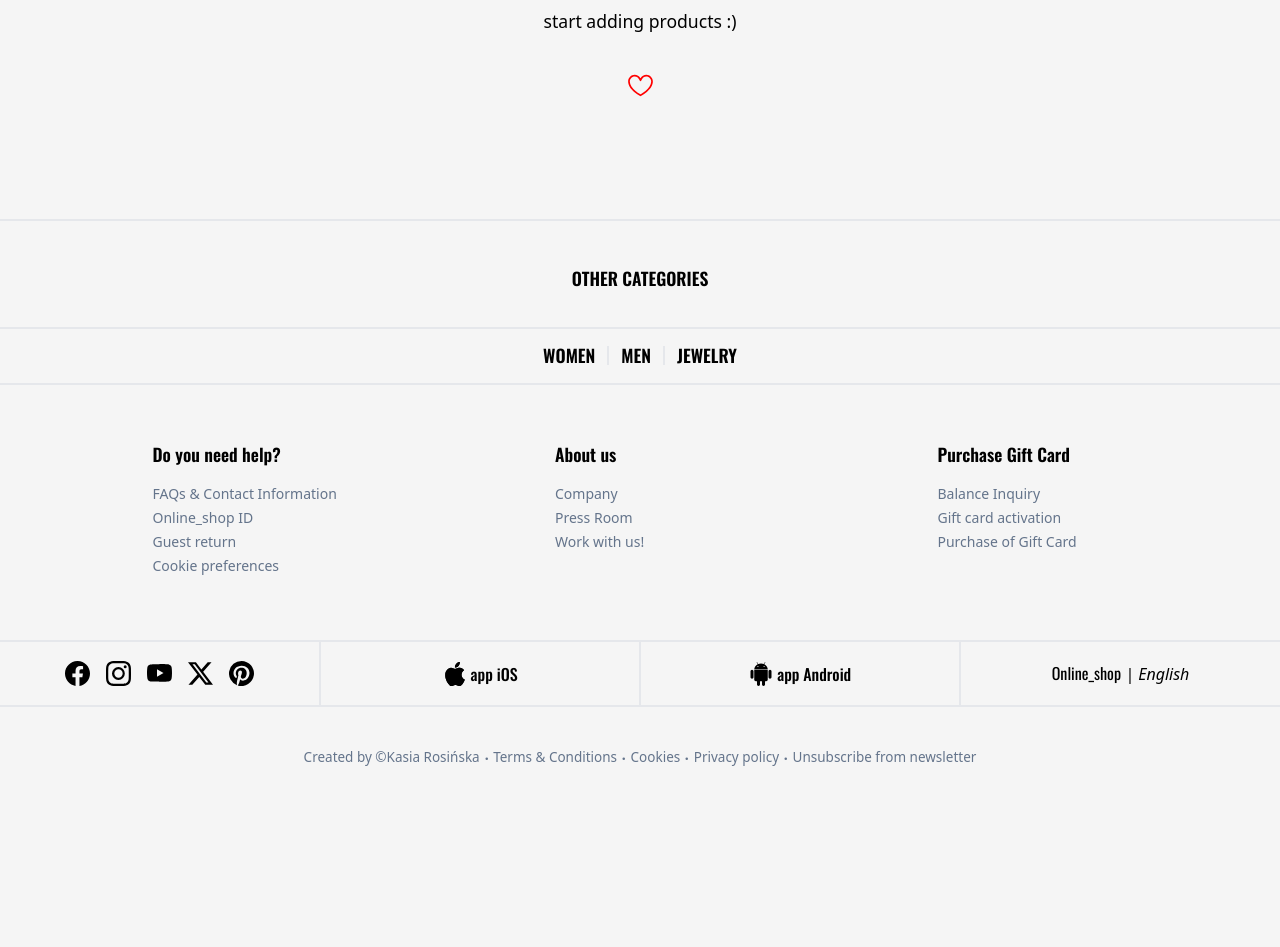
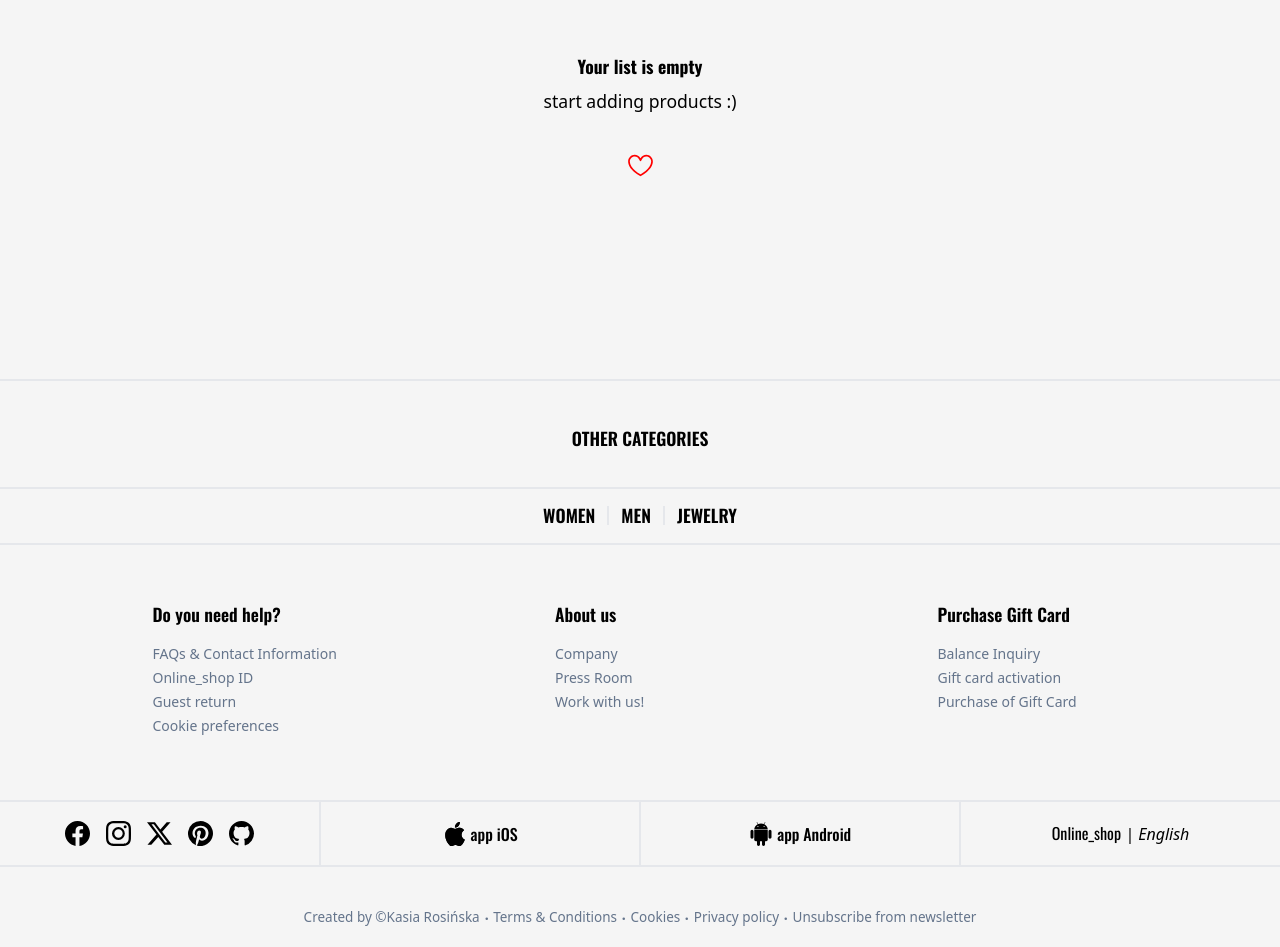
Before and after one commit to wanghaisheng/a-Online_shop-hub, a React (Vite) app: page /favorite in a window 1280 px wide. Shown: the part 183-1130 px from the top of the page. Before the commit the page ends 970 px from the top, so only its background shows below. Built offline with nearby package versions, Linux system fonts and the light colour scheme.

Commit message:
adding SocialIcons component

```diff
--- a/src/components/Footer/Footer.tsx
+++ b/src/components/Footer/Footer.tsx
@@ -1,21 +1,11 @@
 import {
   BsAndroid2,
   BsApple,
-  BsFacebook,
-  BsInstagram,
-  BsTwitterX,
-  BsYoutube,
-  BsPinterest,
   BsDot,
 } from "react-icons/bs";
 import { Link } from "react-router-dom";
 import ExpandableContainer from "./ExpandableContainer";
-
-
-
-//import { BsGithub } from "react-icons/bs";
-{/* <BsGithub />; */}
-
+import SocialIcons from "../ui/SocialIcons/SocialIcons";
 
 
 function Footer() {
@@ -124,26 +114,7 @@ function Footer() {
 
       <section className="flex w-dvw flex-wrap justify-evenly border-b-[2px] border-t-[2px] p-8 sm:h-[67px] sm:flex-nowrap sm:p-0">
         <article className="container mx-auto flex h-full items-center justify-center">
-          <BsFacebook
-            size={23}
-            className="mr-4  h-[25px] w-[25px] cursor-pointer hover:fill-sky-500"
-          />
-          <BsInstagram
-            size={23}
-            className="mr-4 h-[25px] w-[25px] cursor-pointer hover:fill-pink-400"
-          />
-          <BsYoutube
-            size={25}
-            className="mr-4 h-[25px] w-[25px] cursor-pointer hover:fill-red-600"
-          />
-          <BsTwitterX
-            size={23}
-            className="mr-4 h-[25px] w-[25px] cursor-pointer hover:fill-amber-400"
-          />
-          <BsPinterest
-            size={23}
-            className="h-[25px] w-[25px] cursor-pointer hover:fill-red-600"
-          />
+          <SocialIcons />
         </article>
 
         <article className="container mx-auto hidden h-full items-center justify-center border-l-[2px] lg:flex">
--- a/src/components/Menu/Menu.tsx
+++ b/src/components/Menu/Menu.tsx
@@ -3,16 +3,10 @@ import { RootState } from "../../Global state/store";
 import { useSelector } from "react-redux";
 import Logo from "../ui/Logo/Logo";
 import { GoHeart } from "react-icons/go";
-import {
-  BsFacebook,
-  BsInstagram,
-  BsPinterest,
-  BsTwitterX,
-  BsYoutube,
-} from "react-icons/bs";
 import { LiaShoppingBagSolid } from "react-icons/lia";
 import { Link } from "react-router-dom";
 import girlMenu from "../../assets/girlmenu.jpg";
+import SocialIcons from "../ui/SocialIcons/SocialIcons";
 
 
 type MenuProps = {
@@ -121,26 +115,7 @@ function Menu({ closingMenu }: MenuProps) {
             </button>
           </div>
           <div className=" container absolute bottom-6 flex  pl-20">
-            <BsFacebook
-              size={23}
-              className="mr-4  h-[25px] w-[25px] cursor-pointer fill-black hover:fill-sky-500"
-            />
-            <BsInstagram
-              size={23}
-              className="mr-4 h-[25px] w-[25px] cursor-pointer hover:fill-pink-400"
-            />
-            <BsYoutube
-              size={25}
-              className="mr-4 h-[25px] w-[25px] cursor-pointer hover:fill-red-600"
-            />
-            <BsTwitterX
-              size={23}
-              className="mr-4 h-[25px] w-[25px] cursor-pointer hover:fill-amber-400"
-            />
-            <BsPinterest
-              size={23}
-              className="h-[25px] w-[25px] cursor-pointer hover:fill-red-600"
-            />
+            <SocialIcons />
           </div>
         </div>
         <img src={girlMenu} className=" relative hidden lg:block"></img>
--- /dev/null
+++ b/src/components/ui/SocialIcons/SocialIcons.tsx
@@ -0,0 +1,42 @@
+import {
+  BsFacebook,
+  BsInstagram,
+  BsPinterest,
+  BsTwitterX,
+//   BsYoutube,
+  BsGithub,
+} from "react-icons/bs";
+import {  } from "react-icons/bs";
+;
+
+function SocialIcons() {
+  return (
+    <>
+      <BsFacebook
+        size={23}
+        className="mr-4  h-[25px] w-[25px] cursor-pointer hover:fill-sky-500"
+      />
+      <BsInstagram
+        size={23}
+        className="mr-4 h-[25px] w-[25px] cursor-pointer hover:fill-pink-400"
+      />
+      {/* <BsYoutube
+        size={25}
+        className="mr-4 h-[25px] w-[25px] cursor-pointer hover:fill-red-600"
+      /> */}
+      <BsTwitterX
+        size={23}
+        className="mr-4 h-[25px] w-[25px] cursor-pointer hover:fill-amber-400"
+      />
+      <BsPinterest
+        size={23}
+        className="mr-4 h-[25px] w-[25px] cursor-pointer hover:fill-red-600"
+      />
+      <a href="https://github.com/RosinskaK" target="_blank">
+        <BsGithub size={23} className="h-[25px] w-[25px] cursor-pointer" />
+      </a>
+    </>
+  );
+}
+
+export default SocialIcons;
--- a/src/pages/Favorite/Favorite.tsx
+++ b/src/pages/Favorite/Favorite.tsx
@@ -26,7 +26,7 @@ function Favorite() {
             YOUR WISH LIST ({favoriteList.length})
           </div>
         ) : (
-          <div className="flex flex-col items-center justify-center p-20">
+          <div className="flex flex-col items-center justify-center p-20 my-20">
             <h3 className="pb-4 font-bold">Your list is empty</h3>
             <h3 className="font-sans font-normal">start adding products :)</h3>
             <GoHeart
```
